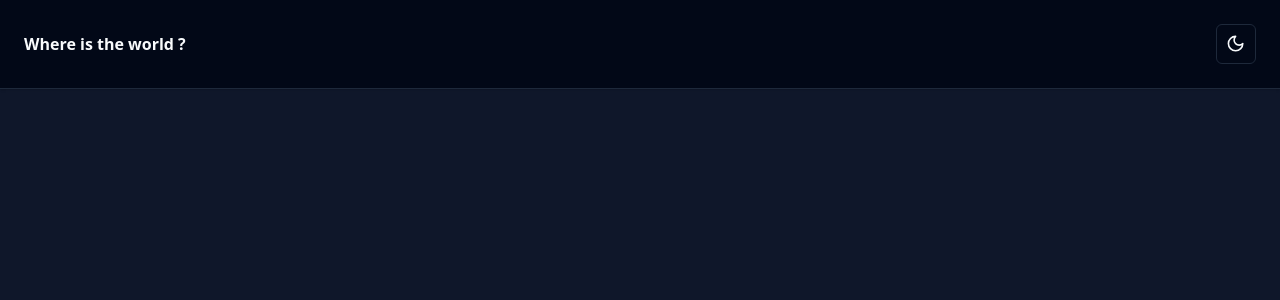
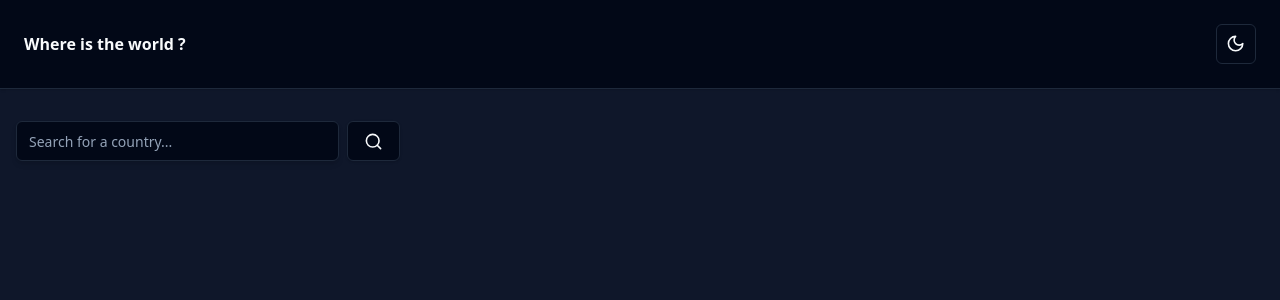
Before and after one commit to maxdnc/Countries-API-REST, a React (Vite) app: page / in a window 1280 px wide. Shown: the top 300 px of the page. Built offline with nearby package versions, Linux system fonts and the light colour scheme.

Commit message:
✨ Add Routes

```diff
--- a/src/App.tsx
+++ b/src/App.tsx
@@ -1,12 +1,22 @@
+// react router
+import { HashRouter, Route, Routes } from 'react-router-dom';
 // component
 import MainLayout from './layouts/MainLayout';
 // style
 import { ThemeProvider } from './components/theme-provider';
+// page
+import Home from './pages/Home';
 
 function App() {
   return (
     <ThemeProvider defaultTheme="dark" storageKey="vite-ui-theme">
-      <MainLayout />
+      <HashRouter>
+        <Routes>
+          <Route path="/" element={<MainLayout />}>
+            <Route index element={<Home />} />
+          </Route>
+        </Routes>
+      </HashRouter>
     </ThemeProvider>
   );
 }
--- a/src/layouts/MainLayout.tsx
+++ b/src/layouts/MainLayout.tsx
@@ -1,14 +1,17 @@
+// react router
+import { Outlet } from 'react-router-dom';
 // component
 import NavBar from '@/components/NavBar';
 
 export default function MainLayout() {
   return (
-    <div>
+    <>
       <header>
         <NavBar />
       </header>
-
-      <main className="p-4 flex flex-col gap-8"></main>
-    </div>
+      <main className="p-4">
+        <Outlet />
+      </main>
+    </>
   );
 }
```
